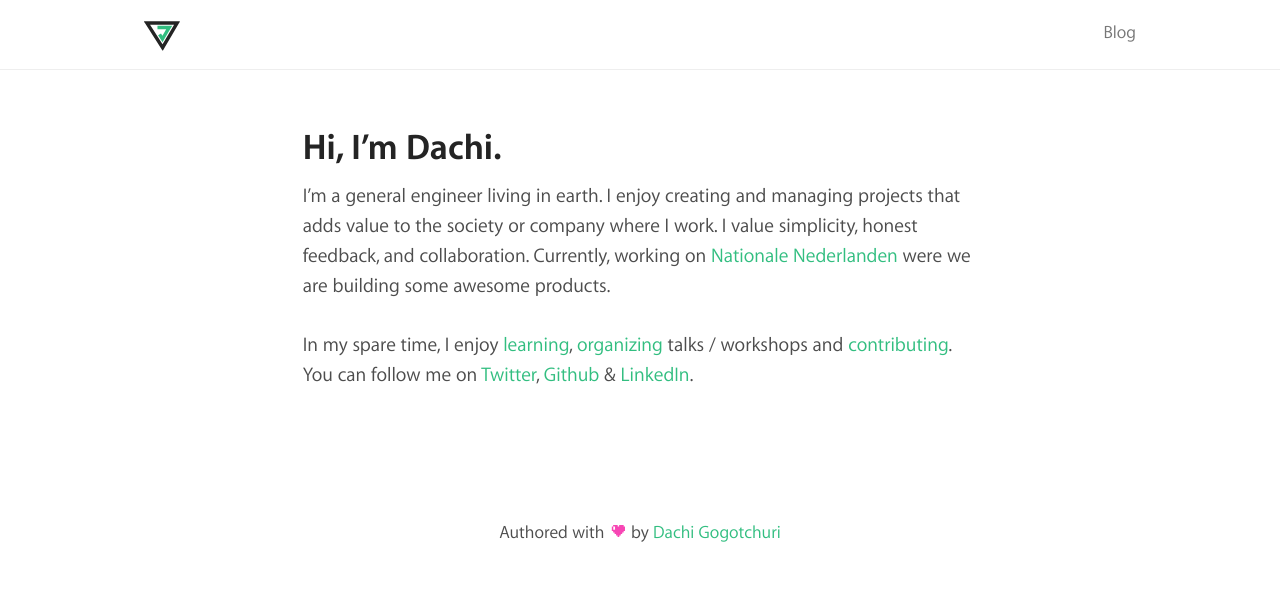
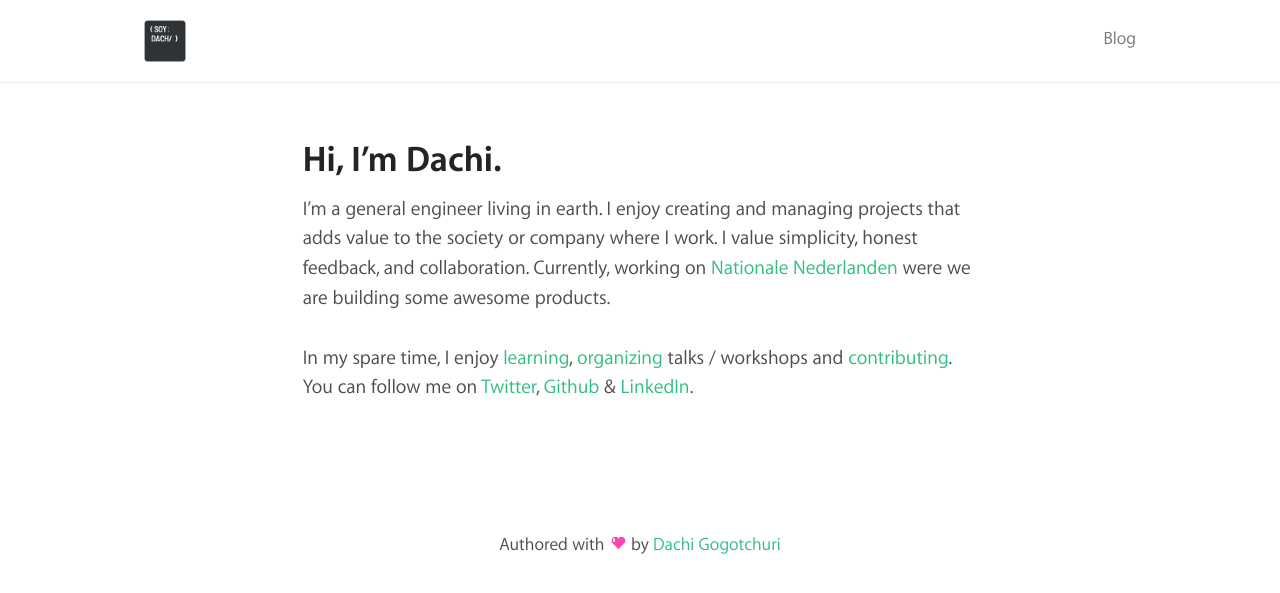
Before and after one commit to dachibox/dachibox.github.io, a Jekyll site: the page built from index.md, in a window 1280 px wide. Shown: the top 593 px of the page. Built offline with Jekyll 4.4.1, drawn with Linux system fonts in a browser that asks for light colours; nearby versions of some CDN libraries; a style sheet for code colours, icons or effects is not loaded.

Commit message:
Add logo

```diff
--- a/_includes/header.html
+++ b/_includes/header.html
@@ -1,12 +1,7 @@
 <header>
   <div class="container">
     <a href="/" class="logo">
-      <svg viewBox="0 0 124 102" xmlns="http://www.w3.org/2000/svg" xmlns:xlink="http://www.w3.org/1999/xlink">
-        <g id="logo">
-          <path id="j" d="M49.0608498,50.2424165 L58.4865856,64.7639235 L63.7626226,72.8923085 L68.686937,64.5461514 L91.9675934,25.0880666 L97.3065511,16.0391359 L86.8,16.0391359 L46.4088763,16.0391359 L46.4088763,28.0391359 L76.4380363,28.0347414 L63.5352134,50.5013818 L59.1263658,43.7090109 C58.7065318,43.0622049 58.7065318,43.0622049 58.5833215,42.8723843 L48.5178055,49.4057898 C48.6410158,49.5956105 48.6410158,49.5956105 49.0608498,50.2424165 Z"></path>
-          <path id="v" d="M119.288069,9.56919856 L123.08617,3.11703539 C123.928704,1.68575006 123.26125,0.525464051 121.604467,0.525464051 L114.117413,0.525464051 L9.88258677,0.525464051 L1.92576575,0.525464051 C0.273471541,0.525464051 -0.343600721,1.65705666 0.543818919,3.04718635 L4.82522315,9.75394253 L59.0543179,94.7030144 L62.7036138,100.419582 C63.5957435,101.81709 64.9986871,101.795278 65.8418658,100.362898 L69.2823372,94.5182705 L119.288069,9.56919856 L119.288069,9.56919856 Z M20.820191,12.5240408 L103.630296,12.513265 L63.8986615,80.008836 L20.820191,12.5240408 Z"></path>
-        </g>
-      </svg>
+      <img src="/assets/images/site/logo.png">
     </a>
     <nav>
       <ul class="nav">
--- a/assets/stylesheets/_header.scss
+++ b/assets/stylesheets/_header.scss
@@ -16,10 +16,8 @@ header .container {
 ========================================================================== */
 
 .logo {
-    height: 27px;
-    width: 36px;
-    #j { fill: $green-theme;  }
-    #v { fill: $text-primary; }
+    height: 42px;
+    width: 42px;
 }
 
 /* Navigation
```
Also changed, not shown: assets/images/site/logo.png (added), favicon.ico.
